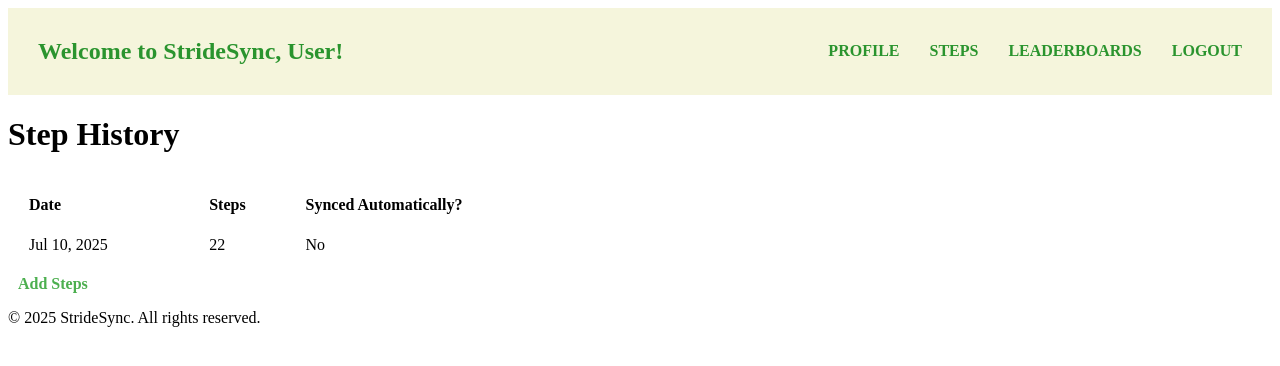
After one commit to rsleiti/cen3031-project, a Django app: page /steps/ in a window 1280 px wide. The commit adds this page. Shown: the top 366 px of the page. Run offline with Django 5.2, Linux system fonts and the light colour scheme; a user stored in the database is signed in; data comes from the database, SQL or seed files in the repository; both versions use the stored data as it was after the commit.

Commit message:
fix bugs, link steps template, and clean base template

```diff
--- a/stridesync/settings.py
+++ b/stridesync/settings.py
@@ -119,7 +119,7 @@ USE_TZ = True
 # Static files (CSS, JavaScript, Images)
 # https://docs.djangoproject.com/en/5.2/howto/static-files/
 
-STATIC_URL = 'static/'
+STATIC_URL = '/static/'
 
 LOGIN_URL = '/account/login'
 LOGIN_REDIRECT_URL = 'home'
--- a/stridesyncapp/forms.py
+++ b/stridesyncapp/forms.py
@@ -1,6 +1,6 @@
 from django import forms
 from django.contrib.auth.forms import UserCreationForm
-from django.contrib.auth.models import User
+from django.contrib.auth import get_user_model
 from .models import StepRecord
 
 class SignUpForm(UserCreationForm):
@@ -9,7 +9,7 @@ class SignUpForm(UserCreationForm):
     email = forms.EmailField(max_length=254, required=True)
 
     class Meta:
-        model = User
+        model = get_user_model()
         fields = ('username', 'first_name', 'last_name', 'email', 'password1', 'password2')
 
 class ManualStepEntryForm(forms.ModelForm):
--- /dev/null
+++ b/stridesyncapp/templates/stridesyncapp/base.html
@@ -0,0 +1,63 @@
+{% load static %}
+<!DOCTYPE html>
+<html lang="en">
+
+    <head>
+        <title>StrideSync</title>
+        <style>
+            a {
+                text-decoration: none;
+                color: inherit;
+                padding: 10px;
+            }
+            header {
+                background-color: #f5f5dc;
+                color: #2a942e;
+                padding: 10px 20px;
+                display: flex;
+                align-items: center;
+                justify-content: space-between;
+            }
+            ul {
+                list-style: none;
+                display: flex;
+                gap: 20px;
+                padding: 0;
+                margin: 0;
+                font-weight: bold;
+            }
+        </style>
+    </head>
+
+    <body>
+        <header>
+
+            <div style="display: flex; align-items: center; gap: 20px;">
+                <h2><a href="{% url 'home' %}">Welcome to StrideSync, {{ request.user.username }}!</a></h2>
+            </div>
+
+            <div style="display: flex; align-items: center;">
+                <nav>
+                    <ul>
+                        <li>PROFILE</li>
+                        <li><a href="{% url 'steps' %}">STEPS</a></li>
+                        <li>LEADERBOARDS</li>
+                        <li><a href="{% url 'logout' %}">LOGOUT</a></li>
+                    </ul>
+                </nav>
+            </div>
+
+        </header>
+
+        <main>
+            {% block content %}
+            <!-- Content here -->
+            {% endblock %}
+        </main>
+
+        <footer>
+            <p>&copy; 2025 StrideSync. All rights reserved.</p>
+        </footer>
+    </body>
+
+</html>
--- a/stridesyncapp/templates/stridesyncapp/manual_step_entry.html
+++ b/stridesyncapp/templates/stridesyncapp/manual_step_entry.html
@@ -1,4 +1,4 @@
-{% extends "base.html" %}
+{% extends 'stridesyncapp/base.html' %}
 
 {% block content %}
   <h2>Manual Step Entry</h2>
--- /dev/null
+++ b/stridesyncapp/templates/stridesyncapp/steps.html
@@ -0,0 +1,34 @@
+{% extends 'stridesyncapp/base.html' %}
+
+{% block title %}
+    Step History
+{% endblock %}
+
+{% block content %}
+    <h1>Step History</h1>
+    <table style="width: 50%; border-collapse: separate; border-spacing: 20px; text-align: left;">
+        <thead>
+            <tr>
+                <th>Date</th>
+                <th>Steps</th>
+                <th>Synced Automatically?</th>
+            </tr>
+        </thead>
+        <tbody>
+            {% for record in steps %}
+            <tr>
+                <td>{{ record.timestamp|date:"M d, Y" }}</td>
+                <td>{{ record.step_count }}</td>
+                <td>{{ record.is_auto_synced|yesno:"Yes,No" }}</td>
+            </tr>
+            {% empty %}
+            <tr>
+                <td>No step records found.</td>
+            </tr>
+            {% endfor %}
+        </tbody>
+    </table>
+
+    <a href="{% url 'manual_step_entry' %}" style="text-decoration: none; color: #4caf4f; font-weight: bold;">Add Steps</a>
+
+{% endblock %}
--- a/stridesyncapp/urls.py
+++ b/stridesyncapp/urls.py
@@ -7,4 +7,5 @@ urlpatterns = [
     path('signup/', views.SignUp.as_view(), name='signup'),  # Signup page
     path('logout/', views.logout_view, name='logout'),  # Logout view
     path('steps/manual/', views.manual_step_entry, name='manual_step_entry'),  # Manual step entry
+    path('steps/', views.steps, name='steps'),  # View steps
 ]
--- a/stridesyncapp/views.py
+++ b/stridesyncapp/views.py
@@ -29,8 +29,13 @@ def manual_step_entry(request):
             step_record = form.save(commit=False)
             step_record.user = request.user
             step_record.is_auto_synced = False  # Manual entry
+
             step_record.save()
-            return redirect('manual_step_entry')  # You can change this to another URL if you want
+            return redirect('steps')    # Redirect to steps page after saving
     else:
         form = ManualStepEntryForm()
     return render(request, "stridesyncapp/manual_step_entry.html", {"form": form})
+
+def steps(request):
+    step_records = StepRecord.objects.filter(user=request.user)
+    return render(request, 'stridesyncapp/steps.html', {'steps': step_records})
```
Also changed, not shown: stridesyncapp/templates/base.html (deleted, +0 -35 lines), db.sqlite3, stridesyncapp/static/stridesyncapp/images/logo.png (added).
